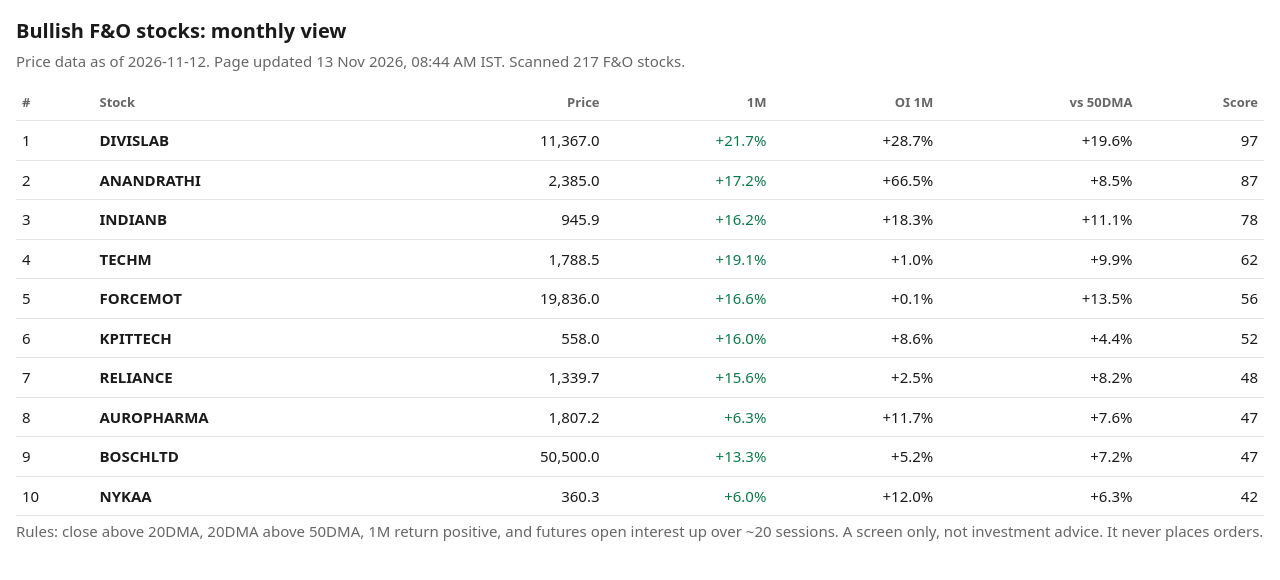
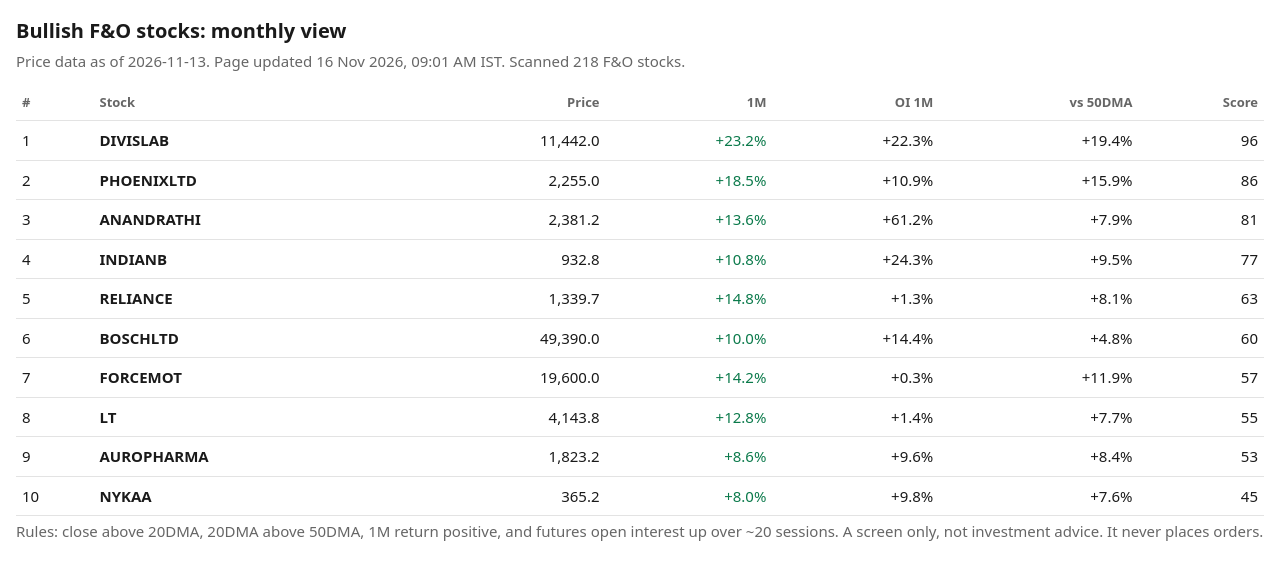
Before and after one commit to khilendrabisen/fno-screener_KB, a plain HTML site: page docs/index.html in a window 1280 px wide. Drawn offline with Linux system fonts and the light colour scheme.

Commit message:
Update screen

```diff
--- a/docs/index.html
+++ b/docs/index.html
@@ -14,11 +14,11 @@ th:nth-child(-n+2),td:nth-child(-n+2){text-align:left}th{color:var(--mut);font-w
 td:nth-child(4){color:var(--acc)}
 </style></head><body>
 <h1>Bullish F&amp;O stocks: monthly view</h1>
-<p>Price data as of 2026-11-12. Page updated 13 Nov 2026, 08:44 AM IST. Scanned 217 F&amp;O stocks.</p>
+<p>Price data as of 2026-11-13. Page updated 16 Nov 2026, 09:01 AM IST. Scanned 218 F&amp;O stocks.</p>
 
 <div class="wrap"><table>
 <tr><th>#</th><th>Stock</th><th>Price</th><th>1M</th><th>OI 1M</th><th>vs 50DMA</th><th>Score</th></tr>
-<tr><td>1</td><td><b>DIVISLAB</b></td><td>11,367.0</td><td>+21.7%</td><td>+28.7%</td><td>+19.6%</td><td>97</td></tr><tr><td>2</td><td><b>ANANDRATHI</b></td><td>2,385.0</td><td>+17.2%</td><td>+66.5%</td><td>+8.5%</td><td>87</td></tr><tr><td>3</td><td><b>INDIANB</b></td><td>945.9</td><td>+16.2%</td><td>+18.3%</td><td>+11.1%</td><td>78</td></tr><tr><td>4</td><td><b>TECHM</b></td><td>1,788.5</td><td>+19.1%</td><td>+1.0%</td><td>+9.9%</td><td>62</td></tr><tr><td>5</td><td><b>FORCEMOT</b></td><td>19,836.0</td><td>+16.6%</td><td>+0.1%</td><td>+13.5%</td><td>56</td></tr><tr><td>6</td><td><b>KPITTECH</b></td><td>558.0</td><td>+16.0%</td><td>+8.6%</td><td>+4.4%</td><td>52</td></tr><tr><td>7</td><td><b>RELIANCE</b></td><td>1,339.7</td><td>+15.6%</td><td>+2.5%</td><td>+8.2%</td><td>48</td></tr><tr><td>8</td><td><b>AUROPHARMA</b></td><td>1,807.2</td><td>+6.3%</td><td>+11.7%</td><td>+7.6%</td><td>47</td></tr><tr><td>9</td><td><b>BOSCHLTD</b></td><td>50,500.0</td><td>+13.3%</td><td>+5.2%</td><td>+7.2%</td><td>47</td></tr><tr><td>10</td><td><b>NYKAA</b></td><td>360.3</td><td>+6.0%</td><td>+12.0%</td><td>+6.3%</td><td>42</td></tr>
+<tr><td>1</td><td><b>DIVISLAB</b></td><td>11,442.0</td><td>+23.2%</td><td>+22.3%</td><td>+19.4%</td><td>96</td></tr><tr><td>2</td><td><b>PHOENIXLTD</b></td><td>2,255.0</td><td>+18.5%</td><td>+10.9%</td><td>+15.9%</td><td>86</td></tr><tr><td>3</td><td><b>ANANDRATHI</b></td><td>2,381.2</td><td>+13.6%</td><td>+61.2%</td><td>+7.9%</td><td>81</td></tr><tr><td>4</td><td><b>INDIANB</b></td><td>932.8</td><td>+10.8%</td><td>+24.3%</td><td>+9.5%</td><td>77</td></tr><tr><td>5</td><td><b>RELIANCE</b></td><td>1,339.7</td><td>+14.8%</td><td>+1.3%</td><td>+8.1%</td><td>63</td></tr><tr><td>6</td><td><b>BOSCHLTD</b></td><td>49,390.0</td><td>+10.0%</td><td>+14.4%</td><td>+4.8%</td><td>60</td></tr><tr><td>7</td><td><b>FORCEMOT</b></td><td>19,600.0</td><td>+14.2%</td><td>+0.3%</td><td>+11.9%</td><td>57</td></tr><tr><td>8</td><td><b>LT</b></td><td>4,143.8</td><td>+12.8%</td><td>+1.4%</td><td>+7.7%</td><td>55</td></tr><tr><td>9</td><td><b>AUROPHARMA</b></td><td>1,823.2</td><td>+8.6%</td><td>+9.6%</td><td>+8.4%</td><td>53</td></tr><tr><td>10</td><td><b>NYKAA</b></td><td>365.2</td><td>+8.0%</td><td>+9.8%</td><td>+7.6%</td><td>45</td></tr>
 </table></div>
 <p>Rules: close above 20DMA, 20DMA above 50DMA, 1M return positive, and futures
 open interest up over ~20 sessions. A screen only, not investment advice.
```
